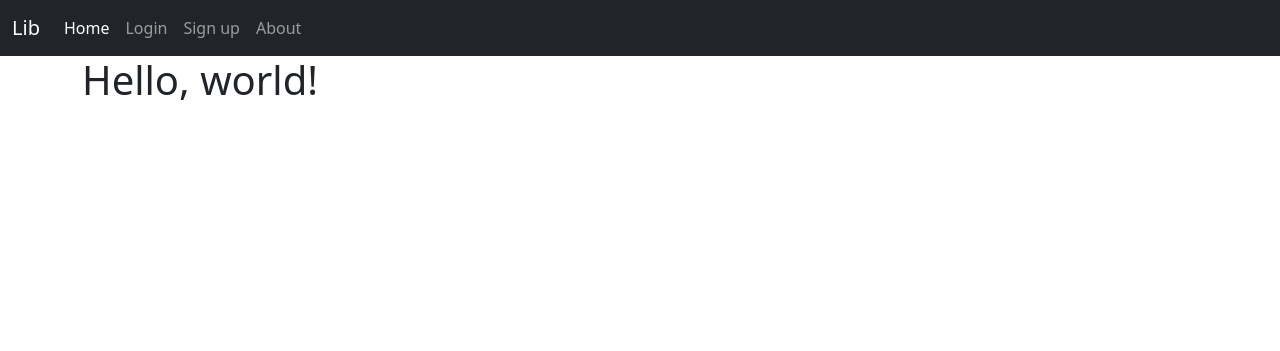
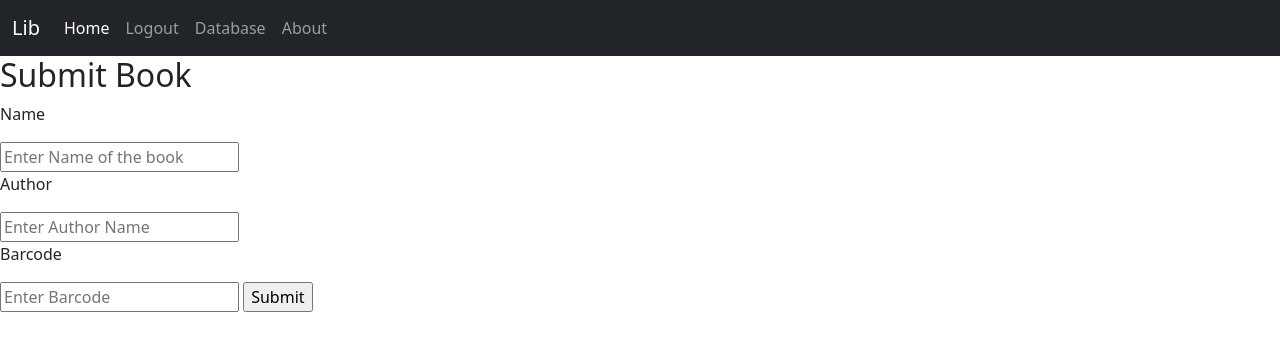
Before and after one commit to Ali-TM-original/Library-SFTWARE, a Flask app: template templates/index.html in a window 1280 px wide. Shown: the top 351 px of the page. Run offline with Flask 2, Linux system fonts and the light colour scheme; the template is opened without the code that fills it, so the values that code supplies are empty.

Commit message:
Add files via upload

```diff
--- a/templates/index.html
+++ b/templates/index.html
@@ -1,13 +1,13 @@
 <!doctype html>
 <html lang="en">
   <head>
-    <!-- Required meta tags -->
     <meta charset="utf-8">
     <meta name="viewport" content="width=device-width, initial-scale=1">
 
-    <!-- Bootstrap CSS -->
+
     <link href="https://cdn.jsdelivr.net/npm/bootstrap@5.0.0-beta3/dist/css/bootstrap.min.css" rel="stylesheet" integrity="sha384-eOJMYsd53ii+scO/bJGFsiCZc+5NDVN2yr8+0RDqr0Ql0h+rP48ckxlpbzKgwra6" crossorigin="anonymous">
-
+    <link href="https://fonts.googleapis.com/css2?family=Poppins:wght@400;600;700;900&display=swap" rel="stylesheet">
+    <link href="/static/css/forum.css" rel="stylesheet">
     <title>{{ title }}</title>
   </head>
   <body>
@@ -19,28 +19,30 @@
           </button>
           <div class="collapse navbar-collapse" id="navbarNavAltMarkup">
             <div class="navbar-nav">
-              <a class="nav-link active" aria-current="page" href="/">Home</a>
-              <a class="nav-link" href="#">Login</a>
-              <a class="nav-link" href="#">Sign up</a>
+              <a class="nav-link active" aria-current="page" href="/home">Home</a>
+              <a class="nav-link" href="/logout">Logout</a>
+              <a class="nav-link" href="#">Database</a>
               <a class="nav-link" href="/about">About</a>
             </div>
           </div>
         </div>
       </nav>
-    <div class="container">
-        <h1>Hello, world!</h1>
+    </div>
+
+  	<div class="contact-form">
+      <h2>Submit Book</h2>
+      <form action="/home" method="POST">
+        <p>Name</p><input placeholder="Enter Name of the book" type="text" name="book_name">
+        <p>Author</p><input placeholder="Enter Author Name" type="text" name="author_name">
+        <p>Barcode</p><input placeholder="Enter Barcode" type="number" name="barcode">
+        <input type="submit" value="Submit">
+
+      </form>
     </div>
 
 
-    <!-- Optional JavaScript; choose one of the two! -->
-
-    <!-- Option 1: Bootstrap Bundle with Popper -->
     <script src="https://cdn.jsdelivr.net/npm/bootstrap@5.0.0-beta3/dist/js/bootstrap.bundle.min.js" integrity="sha384-JEW9xMcG8R+pH31jmWH6WWP0WintQrMb4s7ZOdauHnUtxwoG2vI5DkLtS3qm9Ekf" crossorigin="anonymous"></script>
 
-    <!-- Option 2: Separate Popper and Bootstrap JS -->
-    <!--
-    <script src="https://cdn.jsdelivr.net/npm/@popperjs/core@2.9.1/dist/umd/popper.min.js" integrity="sha384-SR1sx49pcuLnqZUnnPwx6FCym0wLsk5JZuNx2bPPENzswTNFaQU1RDvt3wT4gWFG" crossorigin="anonymous"></script>
-    <script src="https://cdn.jsdelivr.net/npm/bootstrap@5.0.0-beta3/dist/js/bootstrap.min.js" integrity="sha384-j0CNLUeiqtyaRmlzUHCPZ+Gy5fQu0dQ6eZ/xAww941Ai1SxSY+0EQqNXNE6DZiVc" crossorigin="anonymous"></script>
-    -->
+
   </body>
 </html>
```
Also changed, not shown: templates/newabout.html (added, +31 -0 lines), templates/404.html (line endings or trailing spaces), templates/about.html (line endings or trailing spaces), templates/data.html (line endings or trailing spaces), templates/login.html (line endings or trailing spaces), templates/newhome.html (line endings or trailing spaces).
